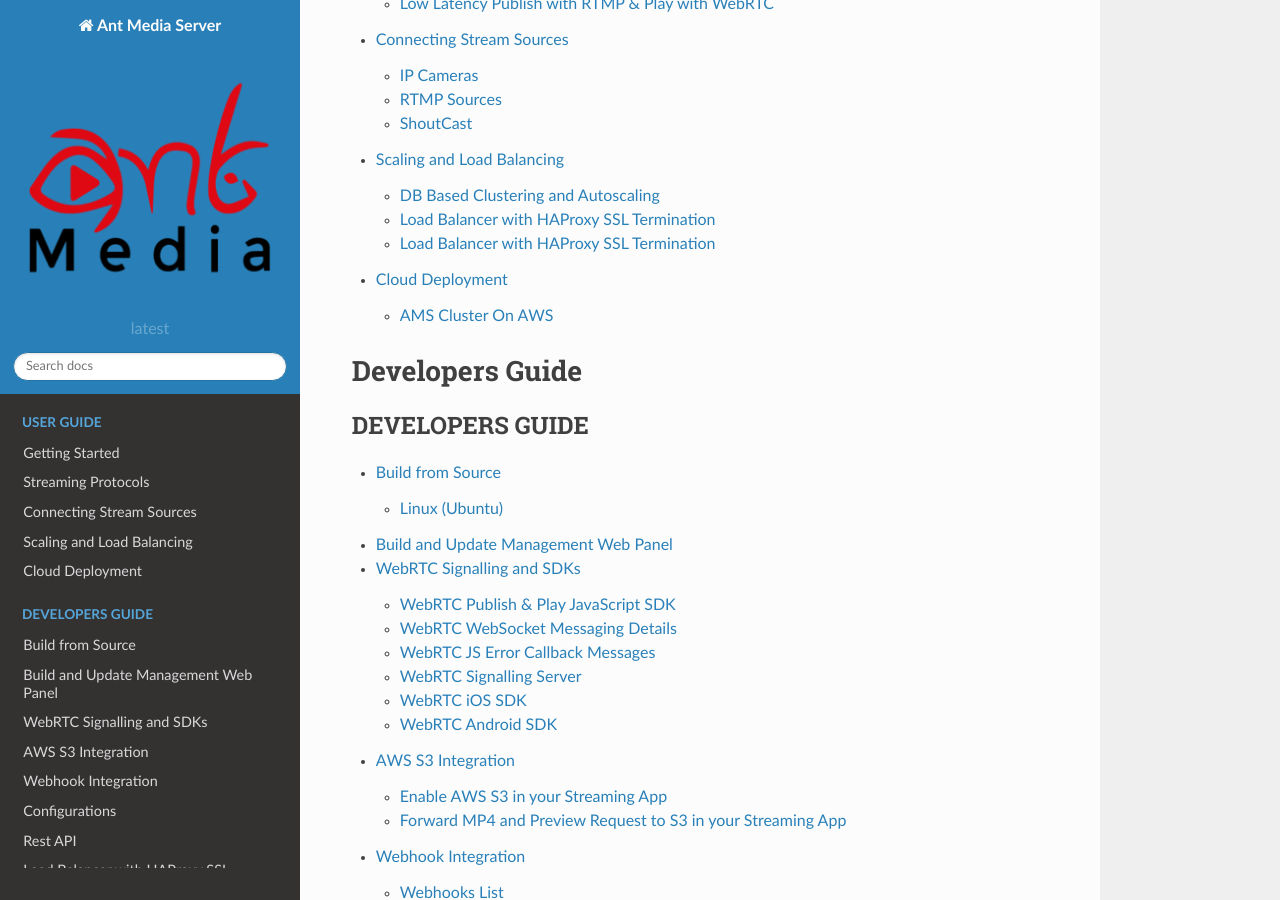
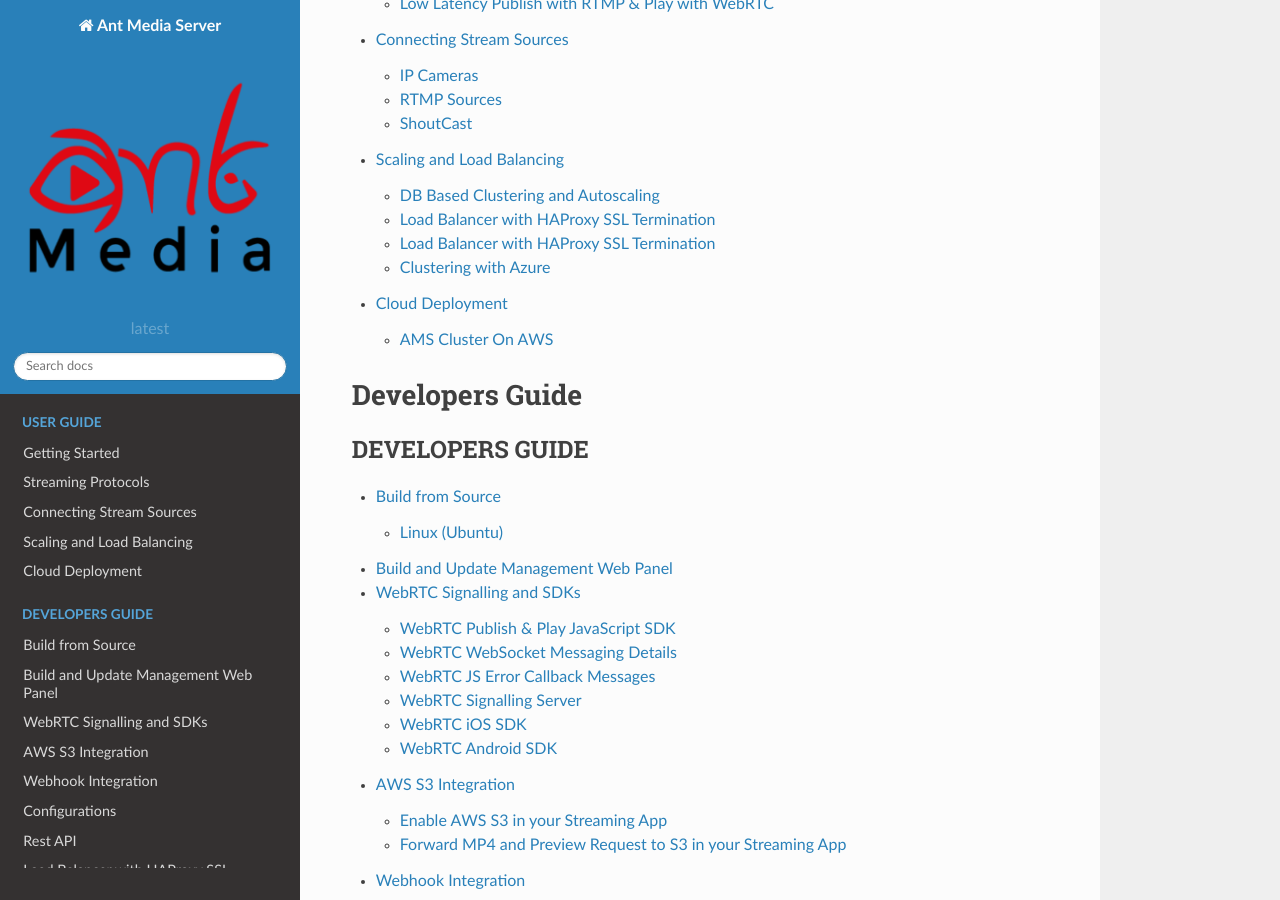
Before and after one commit to sachinmsahrma/Ant-Media-Docs, a Sphinx documentation site: the page built from docs/index.rst, in a window 1280 px wide and 900 px high, scrolled down 1235 px. Built offline with Sphinx 7.4.7 and the Read the Docs theme 2.0.0, drawn with Linux system fonts in a browser that asks for light colours.

Commit message:
Add Clustering with Azure doc

```diff
--- a/docs/Scaling-and-Load-Balancing.rst
+++ b/docs/Scaling-and-Load-Balancing.rst
@@ -11,3 +11,8 @@
 ==========================================
 
 .. include:: Load-Balancer-with-HAProxy-SSL-Termination.rst
+
+Clustering with Azure
+=====================
+
+.. include:: Clustering-with-Azure.rst
```
